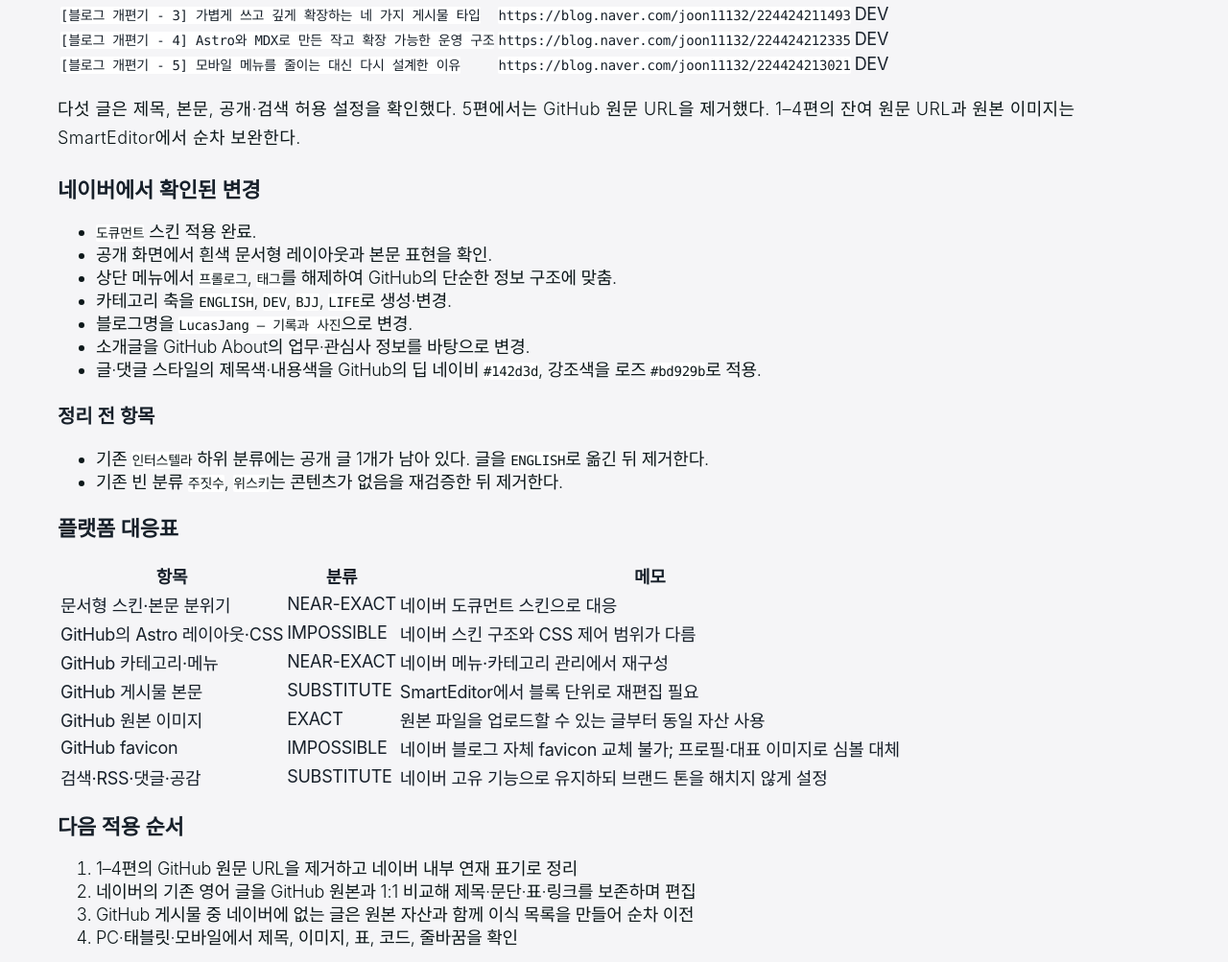
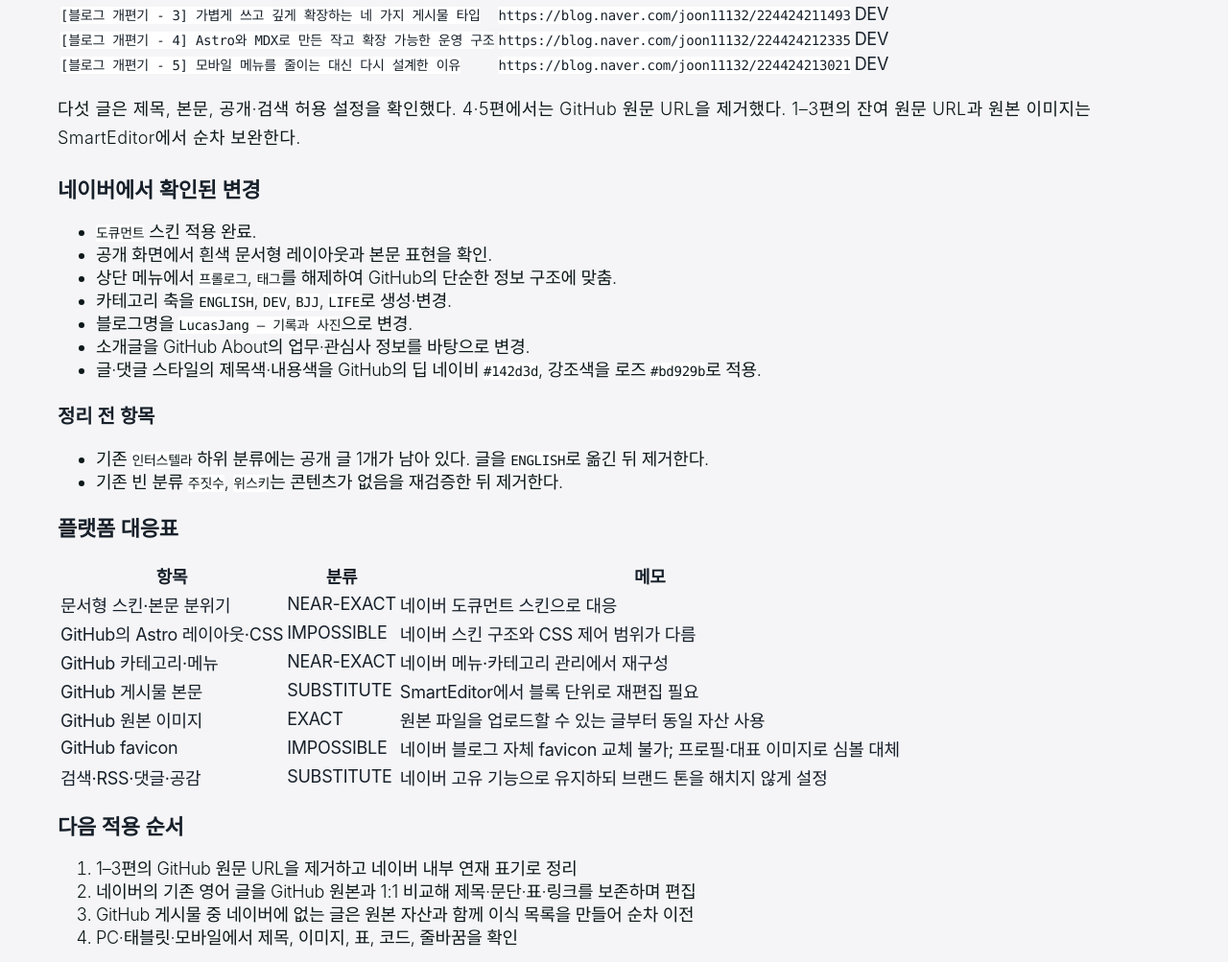
Before and after one commit to Lucas-Jang/lucas-jang.github.io, a Jekyll site: the page built from docs/naver-sync-inventory.md, in a window 1280 px wide. Shown: the part 1223-2226 px from the top of the page at 96% size. Built offline with Jekyll 4.4.1, drawn with Linux system fonts in a browser that asks for light colours; our own code applies the rules of GitHub Pages for plain Markdown files.

Commit message:
Record Naver link cleanup progress

```diff
--- a/docs/naver-sync-inventory.md
+++ b/docs/naver-sync-inventory.md
@@ -46,7 +46,7 @@
 | `[블로그 개편기 - 4] Astro와 MDX로 만든 작고 확장 가능한 운영 구조` | `https://blog.naver.com/joon11132/224424212335` | DEV |
 | `[블로그 개편기 - 5] 모바일 메뉴를 줄이는 대신 다시 설계한 이유` | `https://blog.naver.com/joon11132/224424213021` | DEV |
 
-다섯 글은 제목, 본문, 공개·검색 허용 설정을 확인했다. 5편에서는 GitHub 원문 URL을 제거했다. 1–4편의 잔여 원문 URL과 원본 이미지는 SmartEditor에서 순차 보완한다.
+다섯 글은 제목, 본문, 공개·검색 허용 설정을 확인했다. 4·5편에서는 GitHub 원문 URL을 제거했다. 1–3편의 잔여 원문 URL과 원본 이미지는 SmartEditor에서 순차 보완한다.
 
 ## 네이버에서 확인된 변경
 
@@ -77,7 +77,7 @@
 
 ## 다음 적용 순서
 
-1. 1–4편의 GitHub 원문 URL을 제거하고 네이버 내부 연재 표기로 정리
+1. 1–3편의 GitHub 원문 URL을 제거하고 네이버 내부 연재 표기로 정리
 2. 네이버의 기존 영어 글을 GitHub 원본과 1:1 비교해 제목·문단·표·링크를 보존하며 편집
 3. GitHub 게시물 중 네이버에 없는 글은 원본 자산과 함께 이식 목록을 만들어 순차 이전
 4. PC·태블릿·모바일에서 제목, 이미지, 표, 코드, 줄바꿈을 확인
```
